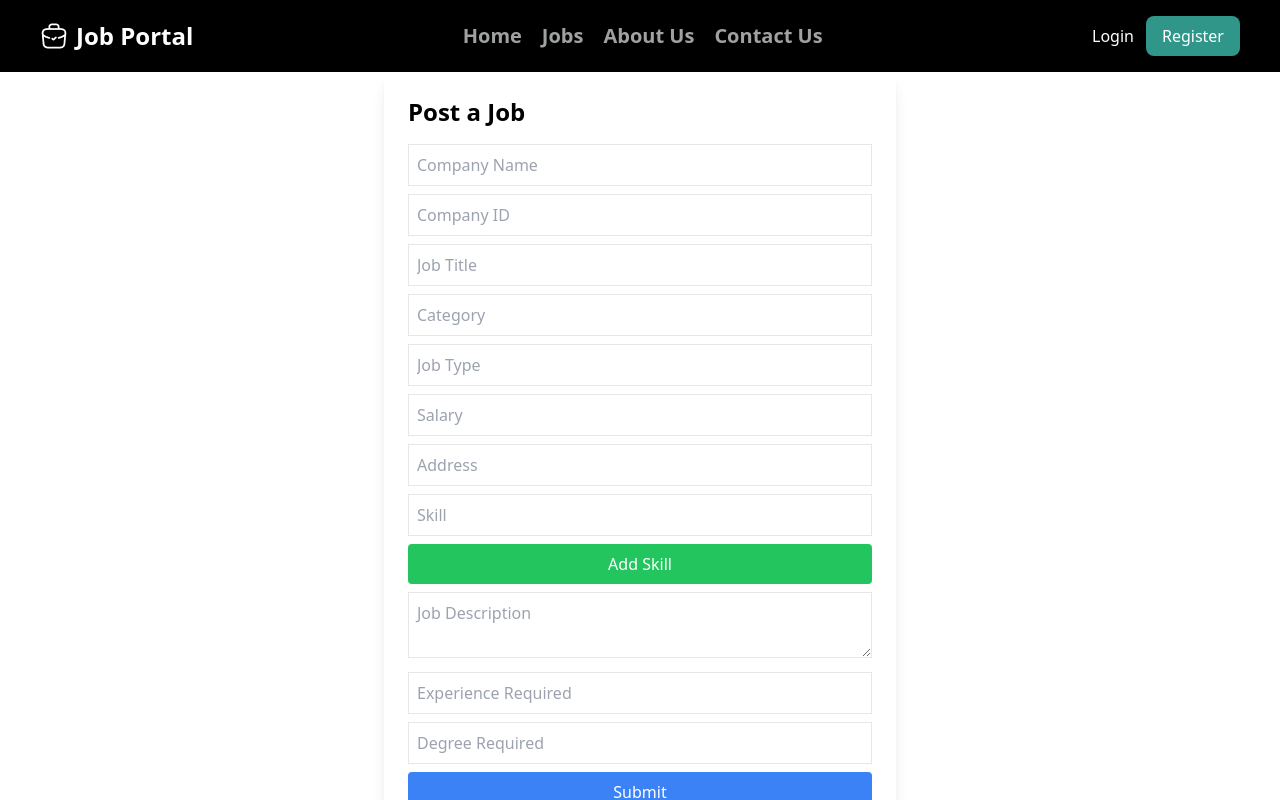
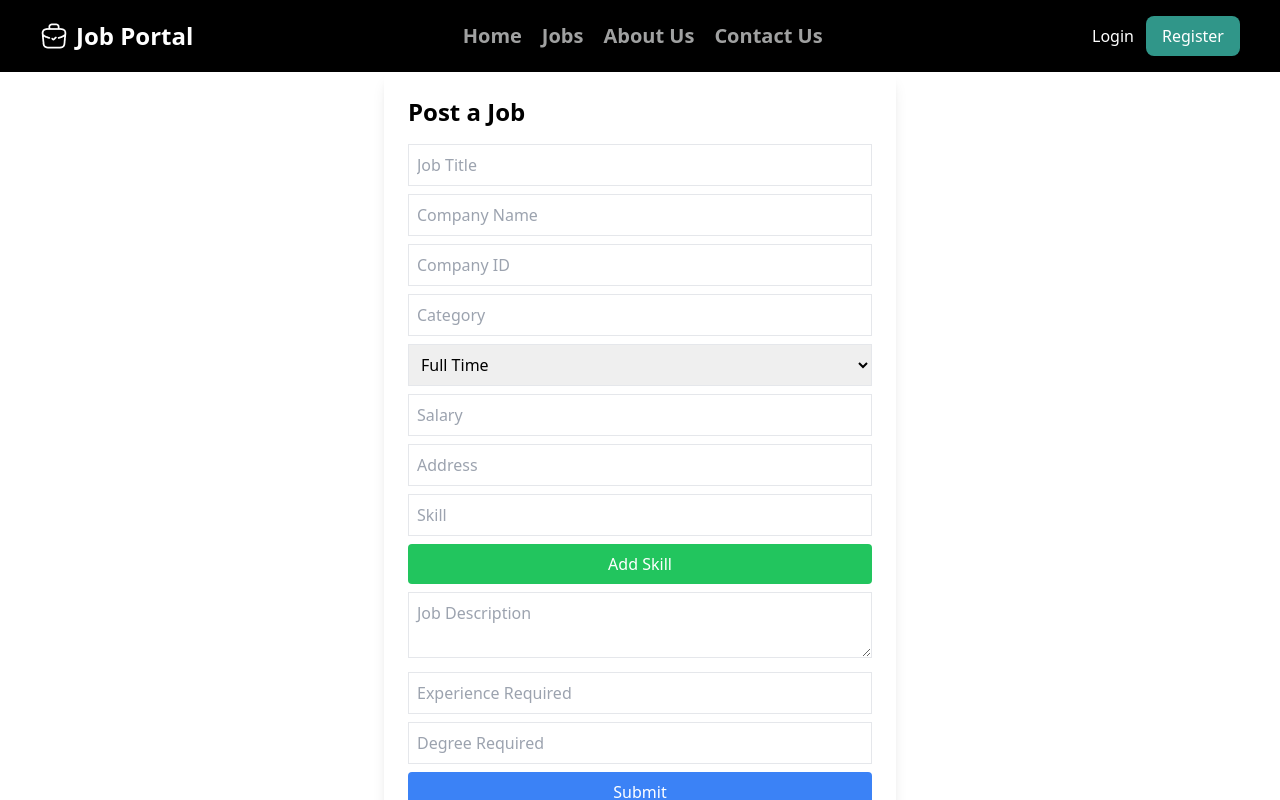
Before and after one commit to asishsahu946/Job-portal-MERN--frontend-, a React (Vite) app: page /postjob in a window 1280 px wide. Shown: the top 800 px of the page. Built offline with nearby package versions, Linux system fonts and the light colour scheme.

Commit message:
form update

```diff
--- a/src/components/Form.jsx
+++ b/src/components/Form.jsx
@@ -101,6 +101,14 @@ export default function Form() {
     <div className="max-w-lg mx-auto p-6 bg-white shadow-lg rounded-lg">
       <h2 className="text-2xl font-bold mb-4">Post a Job</h2>
       <form onSubmit={handleSubmit}>
+      <input
+          name="jobTitle"
+          value={formData.jobTitle}
+          onChange={handleChange}
+          placeholder="Job Title"
+          className="w-full p-2 border mb-2"
+          required
+        />
         <input
           name="companyName"
           value={formData.companyName}
@@ -119,14 +127,6 @@ export default function Form() {
           required
         />
         <input
-          name="jobTitle"
-          value={formData.jobTitle}
-          onChange={handleChange}
-          placeholder="Job Title"
-          className="w-full p-2 border mb-2"
-          required
-        />
-        <input
           name="category"
           value={formData.category}
           onChange={handleChange}
@@ -134,14 +134,18 @@ export default function Form() {
           className="w-full p-2 border mb-2"
           required
         />
-        <input
+        <select
           name="jobType"
           value={formData.jobType}
           onChange={handleChange}
           placeholder="Job Type"
           className="w-full p-2 border mb-2"
           required
-        />
+        >
+          <option value="Full Time">Full Time</option>
+          <option value="Part Time">Part Time</option>
+          <option value="Internship">Internship</option>
+        </select>
         <input
           name="salary"
           value={formData.salary}
```
